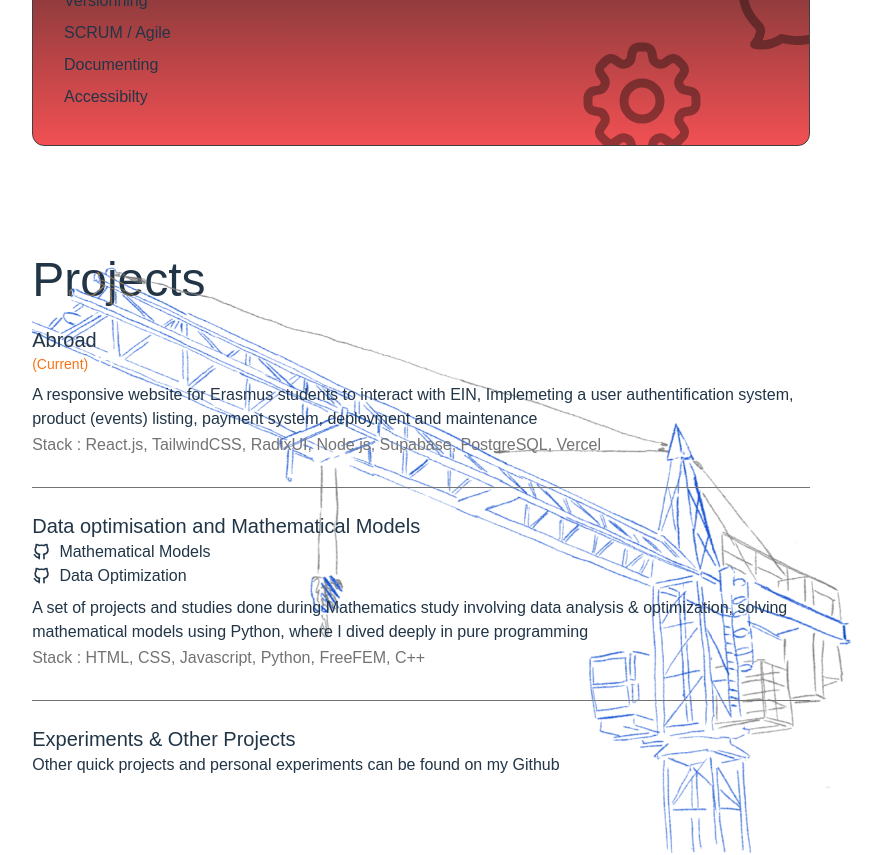
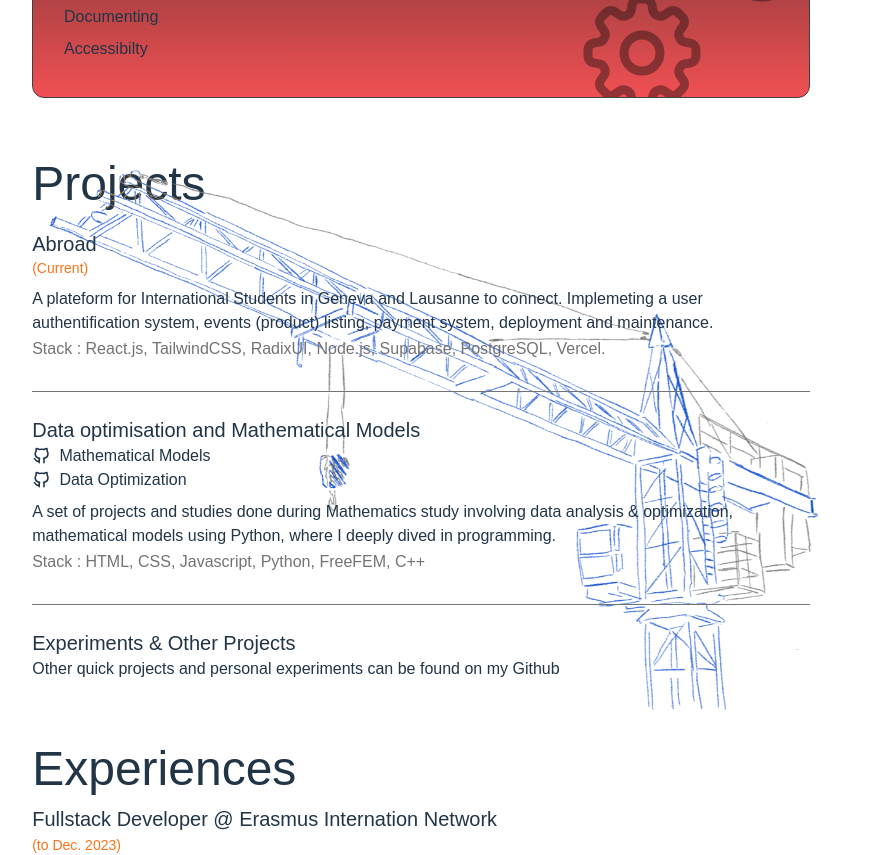
Before and after one commit to ZouicheOmar/grunted, a React (Vite) app: page / in a window 1280 px wide. Shown: the part 1760-2615 px from the top of the page, without its empty margins (379-1261 px from the left). Built offline with nearby package versions, Linux system fonts and the light colour scheme; a web font is replaced by a local one.

Commit message:
ui update

```diff
--- a/src/components/ContactSection.jsx
+++ b/src/components/ContactSection.jsx
@@ -11,7 +11,7 @@ const ContactSection = () => {
   return (
     <>
       <div
-        className="generalFont w-full h-screen rounded md:px-[5%] pt-[5rem] flex flex-col gap-2 "
+        className="generalFont w-full h-screen rounded md:px-[5%] pt-[5rem] md:pt-[2rem] flex flex-col gap-2 "
         id="contact"
       >
         <p className=" font-medium text-5xl">Subjet & Contact</p>
--- a/src/components/ExperiencesSection.jsx
+++ b/src/components/ExperiencesSection.jsx
@@ -8,7 +8,7 @@ const ExperiencesSection = () => {
   })
   return (
     <div
-      className="generalFont w-full rounded  md:px-[5%] pt-[5rem] flex flex-col gap-2 h-fit"
+      className="generalFont w-full rounded  md:px-[5%] pt-[5rem] md:pt-[2rem] flex flex-col gap-2 h-fit"
       id="experiences"
     >
       <p className=" font-medium text-5xl">Experiences</p>
--- a/src/components/ProjectsSection.jsx
+++ b/src/components/ProjectsSection.jsx
@@ -9,7 +9,7 @@ const ProjectsSection = () => {
   })
   return (
     <div
-      className="relative generalFont w-full rounded  md:px-[5%] pt-[5rem]  flex flex-col gap-2 h-fit cursor-default"
+      className="relative generalFont w-full rounded  md:px-[5%] pt-[5rem] md:pt-[2rem]  flex flex-col gap-2 h-fit cursor-default"
       id="projects"
     >
       <p className="generalFont font-medium text-5xl leading-tight">Projects</p>
@@ -24,14 +24,14 @@ const ProjectsSection = () => {
           </span>
         </span>
         <p className="pt-2">
-          A responsive website for Erasmus students to interact with EIN,
-          Implemeting a user authentification system, product (events) listing,
-          payment system, deployment and maintenance
+          A plateform for International Students in Geneva and Lausanne to
+          connect. Implemeting a user authentification system, events (product)
+          listing, payment system, deployment and maintenance.
         </p>
         <p className="pt-1 leading-tight text-neutral-500 dark:text-slate-300">
           {' '}
           Stack : React.js, TailwindCSS, RadixUI, Node.js, Supabase, PostgreSQL,
-          Vercel
+          Vercel.
         </p>
       </div>
 
@@ -62,8 +62,8 @@ const ProjectsSection = () => {
         </a>
         <p className="pt-2">
           A set of projects and studies done during Mathematics study involving
-          data analysis & optimization, solving mathematical models using
-          Python, where I dived deeply in pure programming
+          data analysis & optimization, mathematical models using Python, where
+          I deeply dived in programming.
         </p>
         <p className="pt-1 leading-tight text-neutral-500 dark:text-slate-300">
           {' '}
--- a/src/components/SkillsSection.jsx
+++ b/src/components/SkillsSection.jsx
@@ -17,7 +17,7 @@ const SkillsSection = () => {
   }, [])
   return (
     <div
-      className="generalFont w-full md:px-[5%]  pt-[5rem] flex flex-col justify-center gap-2 h-fit "
+      className="generalFont w-full md:px-[5%] md:pt-[2rem] pt-[5rem] flex flex-col justify-center gap-2 h-fit "
       id="skills"
     >
       <p className=" font-medium text-5xl">Skills</p>
```
